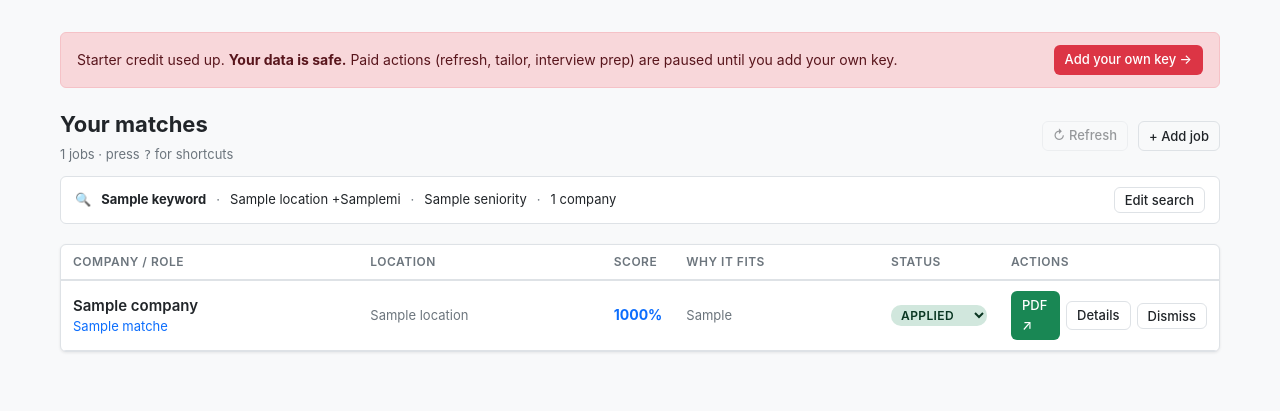
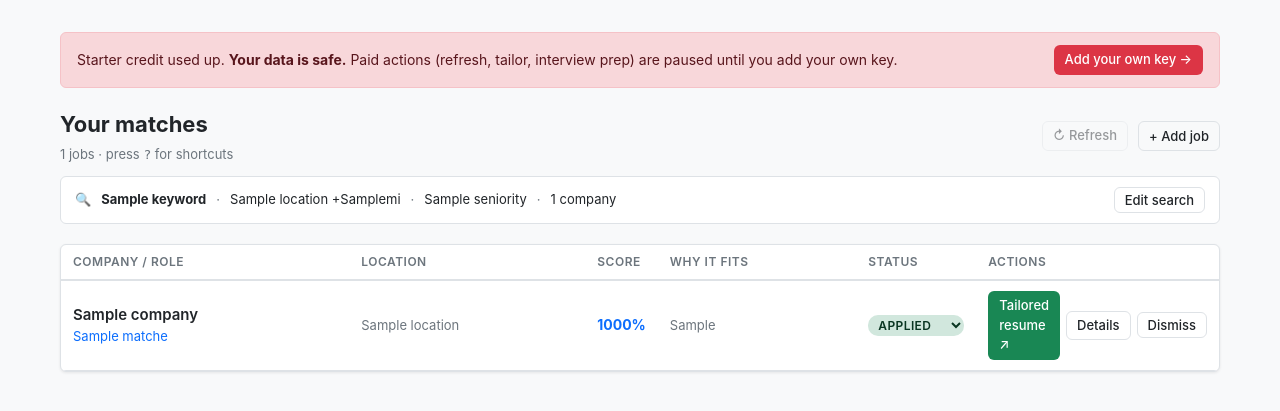
Before and after one commit to drewmerc302/jobPilot, a Python web app: template src/jobpilot/resources/templates/html/matches.html in a window 1280 px wide. Shown: the part 52-463 px from the top of the page. Run offline with Jinja, Linux system fonts and the light colour scheme; the template is opened without the code that fills it: most values are stand-ins (such as "Sample title", 1, 10 or a date in 2020).

Commit message:
fix: rename PDF button in matches list to "Tailored resume ↗"

```diff
--- a/src/jobpilot/resources/templates/html/_partials/match_row.html
+++ b/src/jobpilot/resources/templates/html/_partials/match_row.html
@@ -24,7 +24,7 @@
   <td>
     <div style="display:flex;gap:6px;align-items:center">
       {% if m.resume_path %}
-      <a href="{{ m.resume_path }}" target="_blank" rel="noopener" class="btn btn-success btn-sm">PDF ↗</a>
+      <a href="{{ m.resume_path }}" target="_blank" rel="noopener" class="btn btn-success btn-sm">Tailored resume ↗</a>
       {% endif %}
       <a href="/matches/{{ m.job_id }}" class="btn btn-outline btn-sm details-btn" title="Open job details (D)">Details</a>
       <button class="btn btn-outline btn-sm dismiss-btn"
```
